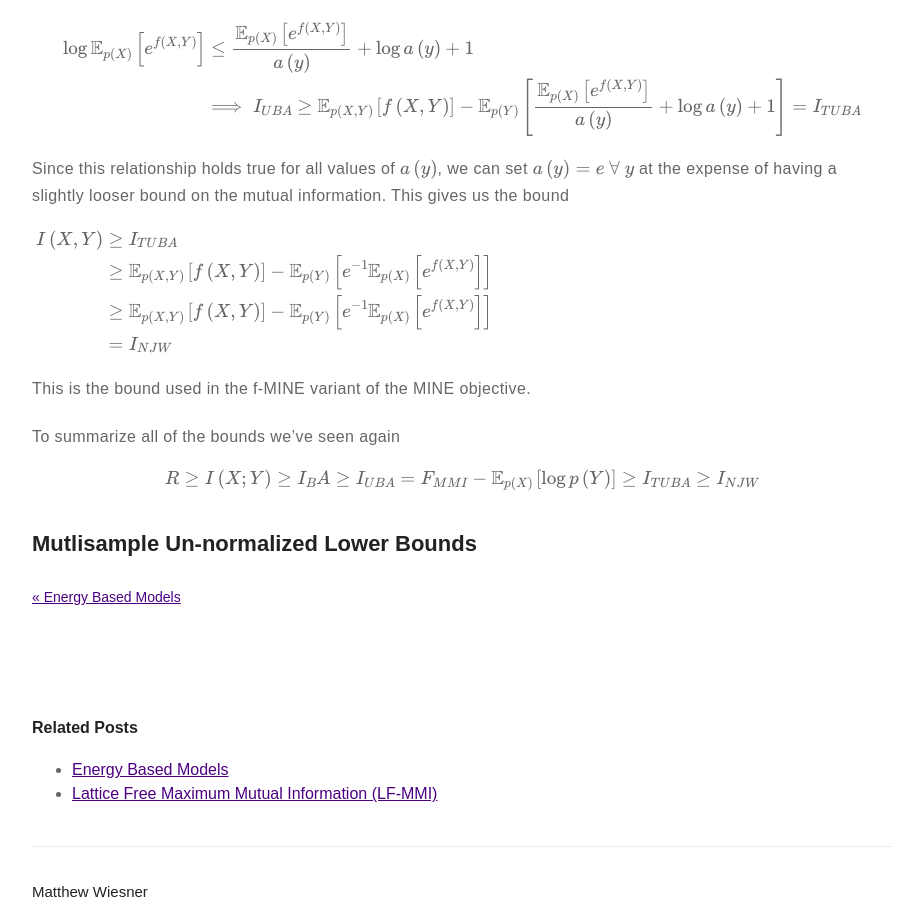
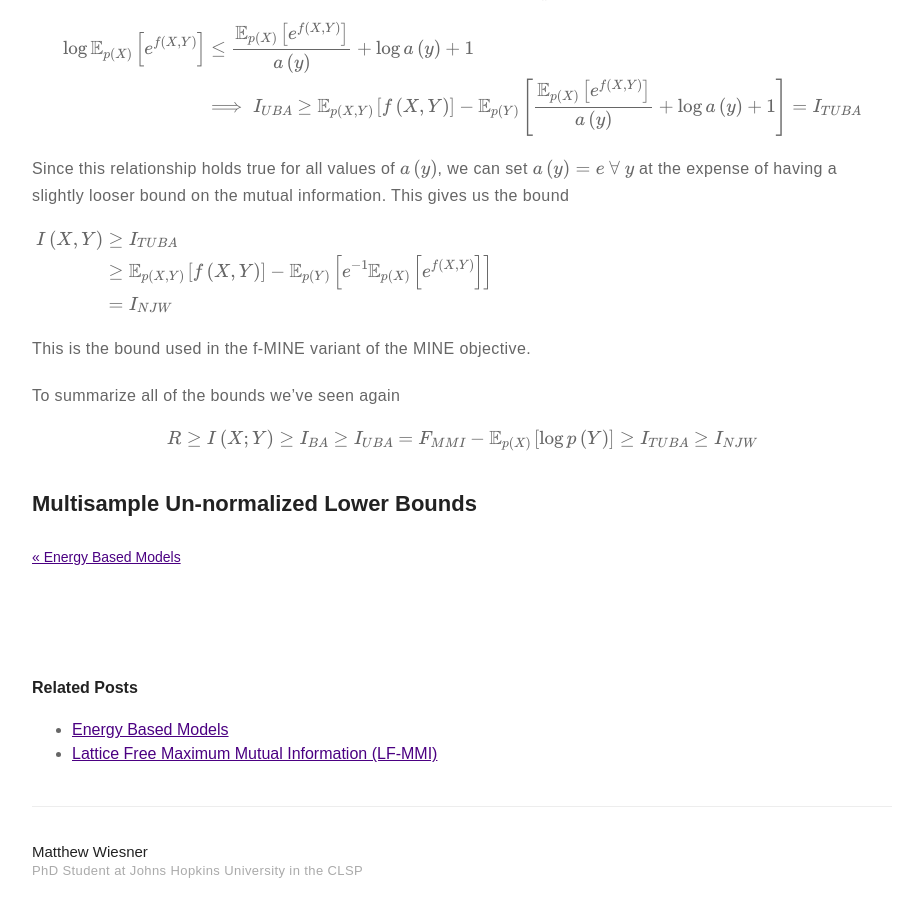
Before and after one commit to m-wiesner/m-wiesner.github.io, a Jekyll site: the page built from _posts/2020-10-30-Variational-Bounds-on-Mutual-Information.markdown, in a window 1280 px wide and 900 px high, scrolled down 3498 px. Shown: the whole window, without its empty margins (178-1101 px from the left). Built offline with Jekyll 4.4.1, drawn with Linux system fonts in a browser that asks for light colours; formulas are drawn with MathJax 3.

Commit message:
Update 2020-10-30-Variational-Bounds-on-Mutual-Information.markdown

```diff
--- a/_posts/2020-10-30-Variational-Bounds-on-Mutual-Information.markdown
+++ b/_posts/2020-10-30-Variational-Bounds-on-Mutual-Information.markdown
@@ -150,7 +150,6 @@
 $$\begin{align}
 I\left(X, Y\right) &\geq I_{TUBA} \\
 &\geq \mathbb{E}_{p\left(X, Y\right)} \left[ f\left(X, Y\right) \right] - \mathbb{E}_{p\left(Y\right)} \left[e^{-1} \mathbb{E}_{p\left(X\right)} \left[e^{f\left(X, Y\right)}\right]\right] \\
-&\geq \mathbb{E}_{p\left(X, Y\right)}\left[f\left(X, Y\right)\right] - \mathbb{E}_{p\left(Y\right)}\left[e^{-1}\mathbb{E}_{p\left(X\right)}\left[e^{f\left(X, Y\right)}\right]\right] \\
 &= I_{NJW} \\
 \end{align}$$
 <!--
@@ -163,6 +162,6 @@
 
 To summarize all of the bounds we've seen again
 
-$$R \geq I\left(X; Y\right) \geq I_BA \geq I_{UBA} = F_{MMI} - \mathbb{E}_{p\left(X\right)}\left[\log{p\left(Y\right)}\right] \geq I_{TUBA} \geq I_{NJW}$$
+$$R \geq I\left(X; Y\right) \geq I_{BA} \geq I_{UBA} = F_{MMI} - \mathbb{E}_{p\left(X\right)}\left[\log{p\left(Y\right)}\right] \geq I_{TUBA} \geq I_{NJW}$$
 
-## Mutlisample Un-normalized Lower Bounds
+## Multisample Un-normalized Lower Bounds
```
